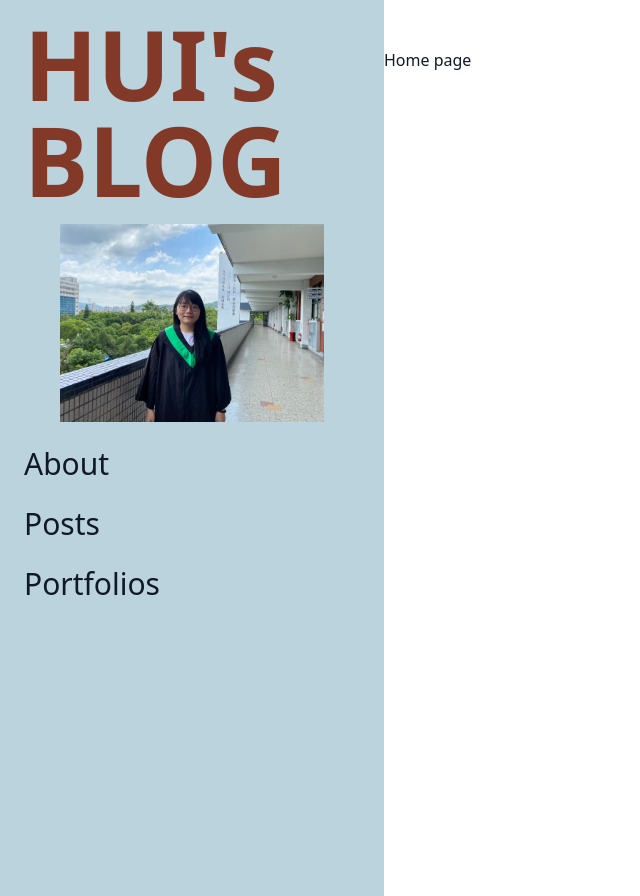
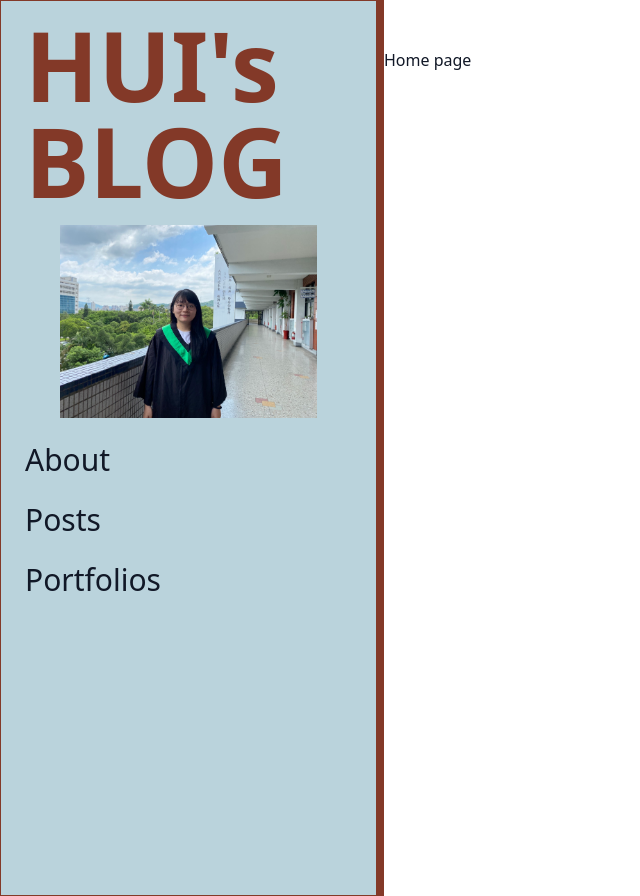
Before and after one commit to ChingHuiHui/hui-blog, a Gatsby site: page / in a window 1280 px wide. Shown: the whole page, without its empty margins (0-640 px from the left). Built offline with nearby package versions, Linux system fonts and the light colour scheme; Gatsby itself is replaced by a stand-in of ours.

Commit message:
add a border in sidebar

```diff
--- a/src/components/layout.module.css
+++ b/src/components/layout.module.css
@@ -1,6 +1,7 @@
 .sidebar {
   @apply max-w-0 w-0 overflow-hidden lg:overflow-y-auto lg:w-96;
   @apply transitable bg-primary relative;
+  @apply border border-r-8 border-secondary;
 }
 
 @screen lg {
```
